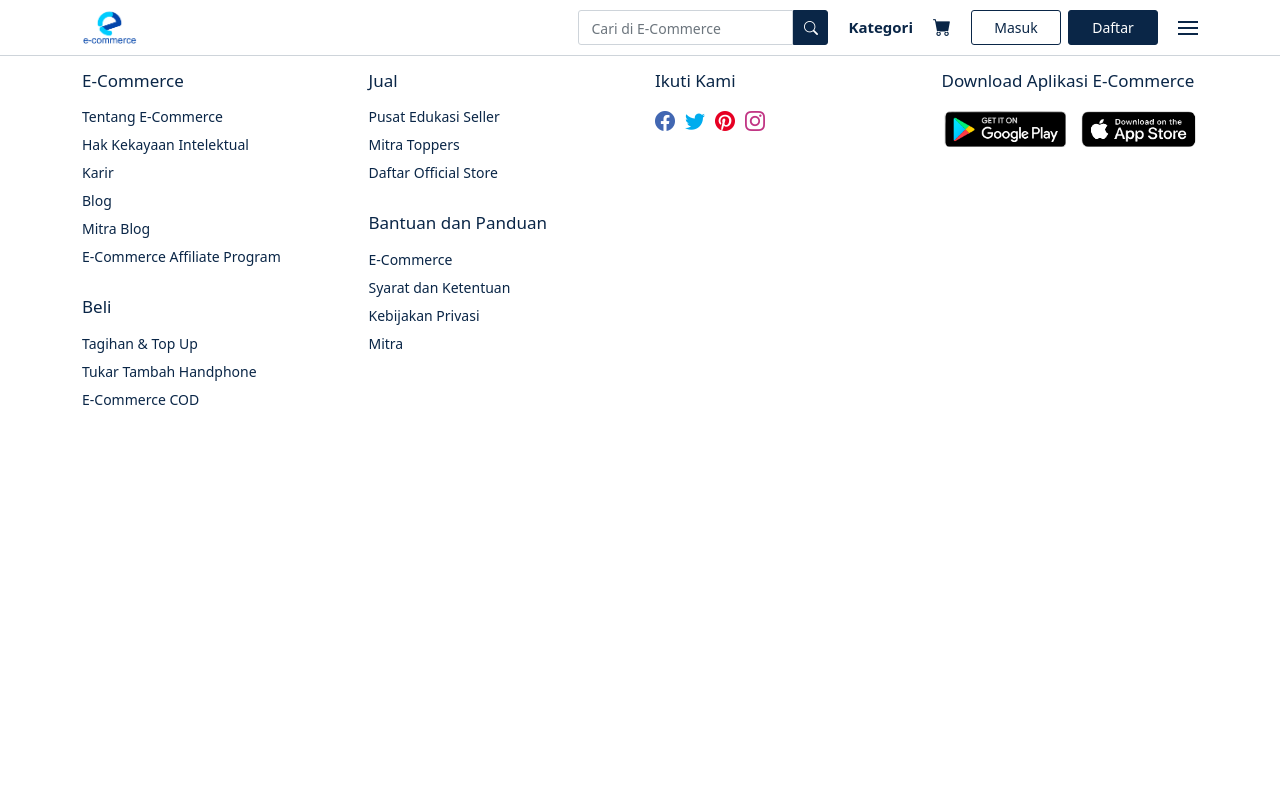
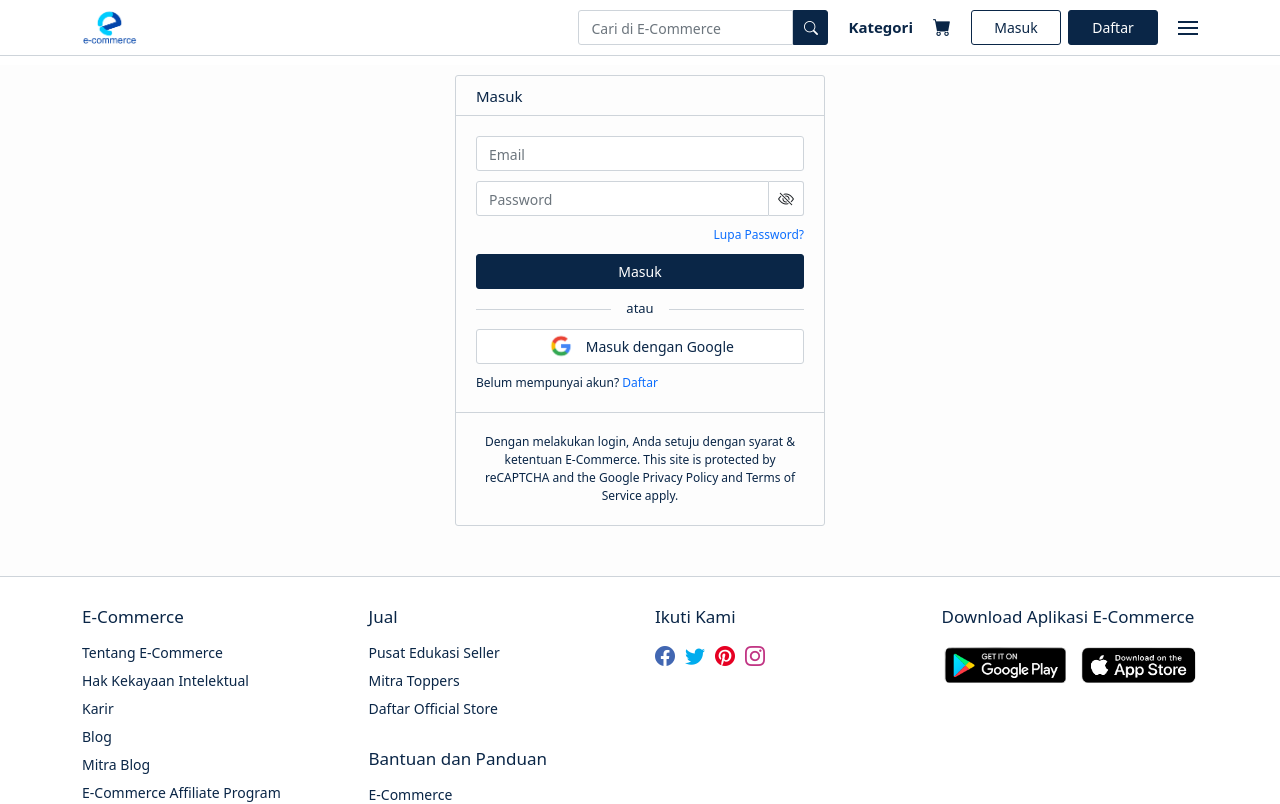
Before and after one commit to faisalProject/e-commerce, a React (Create React App) app in the folder my-app/: page /signin in a window 1280 px wide. Shown: the top 804 px of the page. Built offline with nearby package versions, Linux system fonts and the light colour scheme.

Commit message:
partial update

```diff
--- a/my-app/src/App.js
+++ b/my-app/src/App.js
@@ -8,6 +8,7 @@
 import Menu from './component/Menu';
 import SigninPopup from './component/SigninPopup';
 import Register from './pages/Register';
+import Signin from './pages/Signin';
 import Footer from './component/Footer';
 
 function App() {
@@ -18,6 +19,7 @@
       <Routes>
         <Route path='/' element={<Home />}></Route>
         <Route path='/register' element={<Register />}></Route>
+        <Route path='/signin' element={<Signin />}></Route>
       </Routes>
       <SigninPopup />
       <Footer />
--- a/my-app/src/component/Menu.js
+++ b/my-app/src/component/Menu.js
@@ -5,7 +5,7 @@
         <div className="menu-contents">
             <ul className="container">
                 <li>
-                    <button type="submit" className="btn btn-primary">Masuk</button>
+                    <Link to='/signin' className="btn btn-primary">Masuk</Link>
                     <Link to='/register' className="btn btn-primary">Daftar</Link>
                 </li>
                 <li className="title">Aktivitas Saya</li>
--- a/my-app/src/main.css
+++ b/my-app/src/main.css
@@ -206,6 +206,7 @@
     border-radius: 3px;
     background-color: #fff;
     border: 1px solid #0A2647;
+    text-decoration: none;
     font-size: 14px;
     color: #0A2647;
     font-weight: 500;
@@ -866,6 +867,12 @@
     justify-content: center;
     align-items: center;
     cursor: pointer;
+    background-color: #fff;
+}
+
+.register-contents > .register > form > .password-container > .displays-password2:hover,
+.register-contents > .register > form > .confirm-password-container > .displays-password3:hover {
+    background-color: #f9f9f9;
 }
 
 .register-contents > .register > form > .password-container > .displays-password2 > .bi-eye-slash,
@@ -938,6 +945,217 @@
     font-size: 12px;
     margin: 0 !important;
     text-align: center;
+}
+
+.signin-mobile-contents {
+    width: 100%;
+    display: flex;
+    margin-top: 65px;
+}
+
+.signin-mobile-contents > .container {
+    min-height: 100px;
+    /* border: 1px solid #333; */
+    display: flex;
+    justify-content: center;
+    align-items: center;
+    padding-top: 10px;
+    padding-bottom: 10px;
+}
+
+.signin-mobile-contents > .container > .signin-mobile {
+    width: 370px;
+    border: 1px solid #ced4da;
+    border-radius: 3px;
+    overflow: hidden;
+    display: flex;
+    flex-direction: column;
+}
+
+.signin-mobile-contents > .container > .signin-mobile > .top {
+    width: 100%;
+    height: 40px;
+    border-bottom: 1px solid #ced4da;
+    display: flex;
+    align-items: center;
+    padding: 10px 20px;
+}
+
+.signin-mobile-contents > .container > .signin-mobile > .top > h5 {
+    font-size: 15px;
+    color: #0A2647;
+    margin: 0 !important;
+}
+
+.signin-mobile-contents > .container > .signin-mobile > form {
+    width: 100%;
+    min-height: 100px;
+    padding: 20px;
+    display: flex;
+    flex-direction: column;
+    gap: 10px;
+}
+
+.signin-mobile-contents > .container > .signin-mobile > form > input {
+    width: 100%;
+    height: 35px;
+    border-radius: 3px;
+    box-shadow: none;
+}
+
+.signin-mobile-contents > .container > .signin-mobile > form > input::placeholder,
+.signin-mobile-contents > .container > .signin-mobile > form > .password-container-mobile > input::placeholder {
+    font-size: 14px;
+}
+
+.signin-mobile-contents > .container > .signin-mobile > form > .password-container-mobile {
+    width: 100%;
+    height: 35px;
+    display: flex;
+}
+
+.signin-mobile-contents > .container > .signin-mobile > form > .password-container-mobile > input {
+    flex: 1;
+    border-radius: 3px 0 0 3px;
+    box-shadow: none;
+}
+
+.signin-mobile-contents > .container > .signin-mobile > form > .password-container-mobile > .displays-password4 {
+    width: 35px;
+    height: 100%;
+    border: 1px solid #ced4da;
+    border-left: none;
+    border-radius: 0 3px 3px 0;
+    background-color: #fff;
+    display: flex;
+    justify-content: center;
+    align-items: center;
+    cursor: pointer;
+}
+
+.signin-mobile-contents > .container > .signin-mobile > form > .password-container-mobile > .displays-password4:hover {
+    background-color: #f9f9f9;
+}
+
+.signin-mobile-contents > .container > .signin-mobile > form > .password-container-mobile > .displays-password4 > .bi-eye-slash,
+.signin-mobile-contents > .container > .signin-mobile > form > .password-container-mobile > .displays-password4.active  > .bi-eye {
+    display: block;
+}
+
+.signin-mobile-contents > .container > .signin-mobile > form > .password-container-mobile > .displays-password4.active > .bi-eye-slash,
+.signin-mobile-contents > .container > .signin-mobile > form > .password-container-mobile > .displays-password4  > .bi-eye {
+    display: none;
+}
+
+.signin-mobile-contents > .container > .signin-mobile > form > .forget-password {
+    width: 100%;
+    display: flex;
+    justify-content: right;
+    align-items: center;
+}
+
+.signin-mobile-contents > .container > .signin-mobile > form > .forget-password > .anchor {
+    font-size: 12px;
+    text-decoration: none;
+}
+
+.signin-mobile-contents > .container > .signin-mobile > form > .btn-primary {
+    width: 100%;
+    height: 35px;
+    border: 1px solid #0A2647;
+    background-color: #0A2647;
+    border-radius: 3px;
+    display: flex;
+    justify-content: center;
+    align-items: center;
+    font-size: 14px;
+    color: #fff;
+    font-weight: 500;
+}
+
+.signin-mobile-contents > .container > .signin-mobile > form > .btn-primary:hover {
+    background-color: #0e3663;
+}
+
+.signin-mobile-contents > .container > .signin-mobile > form > .option {
+    width: 100%;
+    display: flex;
+    justify-content: space-between;
+    align-items: center;
+    gap: 15px;
+}
+
+.signin-mobile-contents > .container > .signin-mobile > form > .option > span {
+    display: block;
+    flex: 1;
+    height: .1px;
+    background-color: #ced4da;
+}
+
+.signin-mobile-contents > .container > .signin-mobile > form > .option > p {
+    font-size: 13px;
+    color: #0A2647;
+    margin: 0 !important;
+}
+
+.signin-mobile-contents > .container > .signin-mobile > form > .google {
+    width: 100%;
+    height: 35px;
+    border: 1px solid #ced4da;
+    border-radius: 3px;
+    background-color: #fff;
+    display: flex;
+    justify-content: center;
+    align-items: center;
+    gap: 10px;
+    cursor: pointer;
+}
+
+.signin-mobile-contents > .container > .signin-mobile > form > .google:hover {
+    background-color: #f7f7f7;
+}
+
+.signin-mobile-contents > .container > .signin-mobile > form > .google >  img {
+    height: 90%;
+}
+
+.signin-mobile-contents > .container > .signin-mobile > form > .google > p {
+    font-size: 14px;
+    font-weight: 500;
+    color: #0A2647;
+    margin: 0 !important;
+}
+
+.signin-mobile-contents > .container > .signin-mobile > form > .register-option {
+    width: 100%;
+    display: flex;
+    align-items: center;
+}
+
+.signin-mobile-contents > .container > .signin-mobile > form > .register-option > p {
+    color: #0A2647;
+    font-size: 12px;
+    margin: 0 !important;
+}
+
+.signin-mobile-contents > .container > .signin-mobile > form > .register-option > p > .anchor {
+    text-decoration: none;
+}
+
+.signin-mobile-contents > .container > .signin-mobile > .bottom {
+    width: 100%;
+    padding: 20px;
+    display: flex;
+    justify-content: center;
+    align-items: center;
+    border-top: 1px solid #ced4da;
+}
+
+.signin-mobile-contents > .container > .signin-mobile > .bottom > p {
+    font-size: 12px;
+    margin: 0 !important;
+    text-align: center;
+    color: #0A2647;
 }
 
 /* footer */
@@ -1117,7 +1335,8 @@
         justify-content: center;
     }
 
-    .register-contents > .register {
+    .register-contents > .register,
+    .signin-mobile-contents > .container > .signin-mobile {
         width: 100%;
     }
 
--- a/my-app/src/pages/Register.js
+++ b/my-app/src/pages/Register.js
@@ -51,7 +51,7 @@
                 </form>
                 <div className="signin-option">
                     <p>Sudah mempunyai akun? <Link to='/register' className='anchor' onClick={signinPopupActive}>Masuk</Link></p>
-                    <p>Sudah mempunyai akun? <Link to='/register' className='anchor'>Masuk</Link></p>
+                    <p>Sudah mempunyai akun? <Link to='/signin' className='anchor'>Masuk</Link></p>
                 </div>
                 <div className='bottom'>
                     <p>Dengan melakukan registrasi, Anda setuju dengan syarat & ketentuan E-Commerce. This site is protected by reCAPTCHA and the Google Privacy Policy and Terms of Service apply.</p>
--- /dev/null
+++ b/my-app/src/pages/Signin.js
@@ -0,0 +1,53 @@
+import {Link} from 'react-router-dom';
+import google from '../images/google.png';
+
+const displayPassword4 = () => {
+    document.getElementsByClassName('displays-password4')[0].classList.toggle('active');
+    const i = document.getElementsByClassName('password4-type')[0];
+    i.type === 'password' ? i.type = 'text' : i.type = 'password';
+}
+
+const Signin = () => {
+    return(
+        <div className="signin-mobile-contents">
+            <div className="container">
+                <div className="signin-mobile">
+                    <div className="top">
+                        <h5>Masuk</h5>
+                    </div>
+                    <form>
+                        <input type="text" className="form-control" placeholder="Email" />
+                        <div className="password-container-mobile">
+                            <input type="password" className="form-control password4-type" placeholder="Password" />
+                            <div className="displays-password4" onClick={displayPassword4}>
+                                <i className="bi bi-eye-slash"></i>
+                                <i className="bi bi-eye"></i>
+                            </div>
+                        </div>
+                        <div className="forget-password">
+                            <Link to='/' className='anchor'>Lupa Password?</Link>
+                        </div>
+                        <button type="submit" className='btn btn-primary'>Masuk</button>
+                        <div className='option'>
+                            <span></span>
+                            <p>atau</p>
+                            <span></span>
+                        </div>
+                        <div className='google'>
+                            <img src={google} alt="" />
+                            <p>Masuk dengan Google</p>
+                        </div>
+                        <div className='register-option'>
+                            <p>Belum mempunyai akun? <Link to='/register' className='anchor'>Daftar</Link></p>
+                        </div>
+                    </form>
+                    <div className='bottom'>
+                        <p>Dengan melakukan login, Anda setuju dengan syarat & ketentuan E-Commerce. This site is protected by reCAPTCHA and the Google Privacy Policy and Terms of Service apply.</p>
+                    </div>
+                </div>
+            </div>
+        </div>
+    )
+}
+
+export default Signin;
```
